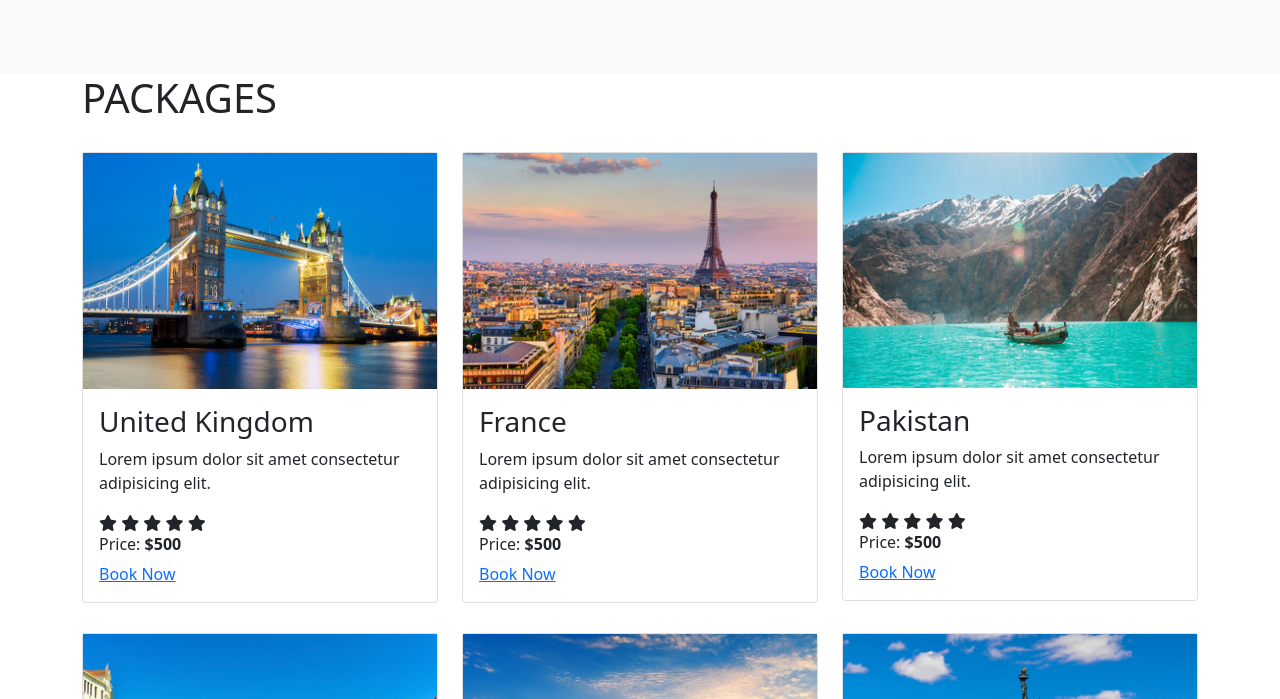
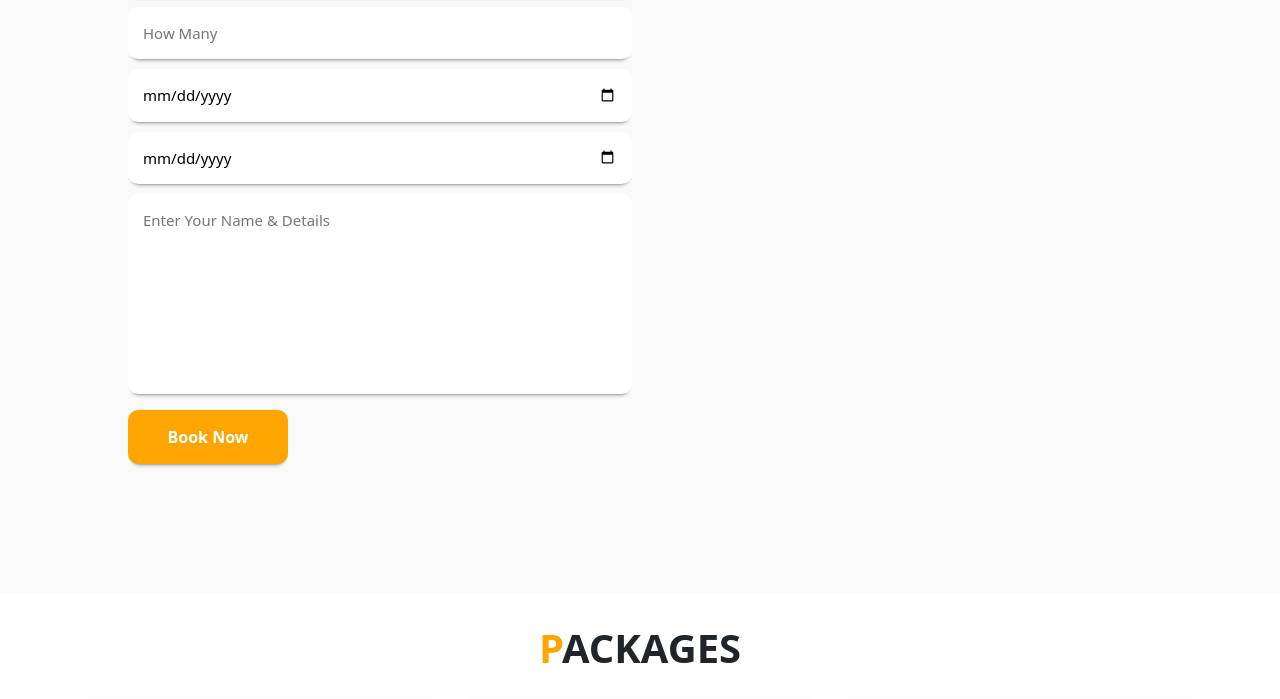
Before and after one commit to Kavindu95/Travel, a plain HTML site: page index.html in a window 1280 px wide. Shown: the part 1561-2260 px from the top of the page. Drawn offline with nearby package versions, Linux system fonts and the light colour scheme.

Commit message:
add-css-to-packages

```diff
--- a/index.html
+++ b/index.html
@@ -85,6 +85,9 @@
 
 <!-- <section book start> -->
 <section class="book" id="book">
+  <div class="main-txt">
+    <h1><span>B</span>OOK</h1>
+ </div>
   <div class="book-img">
      <img src="./images/book-img.png" alt="">
   </div>
--- a/style.css
+++ b/style.css
@@ -205,3 +205,51 @@ body{
     background-color: yellow;
     height: 200px;
   }
+
+
+
+  /* Packages Start */
+.main-txt h1{
+    text-align: center;
+    margin-top: 30px;
+    font-weight: 700;
+  }
+  .main-txt h1 span{
+    color: orange;
+  }
+  .packages .card{
+    border-radius: 5px;
+    border: none;
+    box-shadow: rgba(0, 0, 0, 0.1) 0px 4px 12px;
+  }
+  .packages .card img{
+    border-radius: 5px;
+  }
+  .packages .card .card-body{
+    background: transparent;
+  }
+  .packages .card .card-body h3{
+    font-size: 25px;
+    font-weight: 600;
+  }
+  .packages .card .card-body p{
+    font-weight: 600;
+    letter-spacing: 1px;
+  }
+  .star i{
+    font-size: 15px;
+  }
+  .checked{
+    color: orange;
+  }
+  .packages .card .card-body h6{
+    font-size: 20px;
+  }
+  .packages .card .card-body a{
+    padding: 10px;
+    text-decoration: none;
+    background: orange;
+    color: white;
+    border-radius: 5px;
+  }
+  /* Packages End */
```
